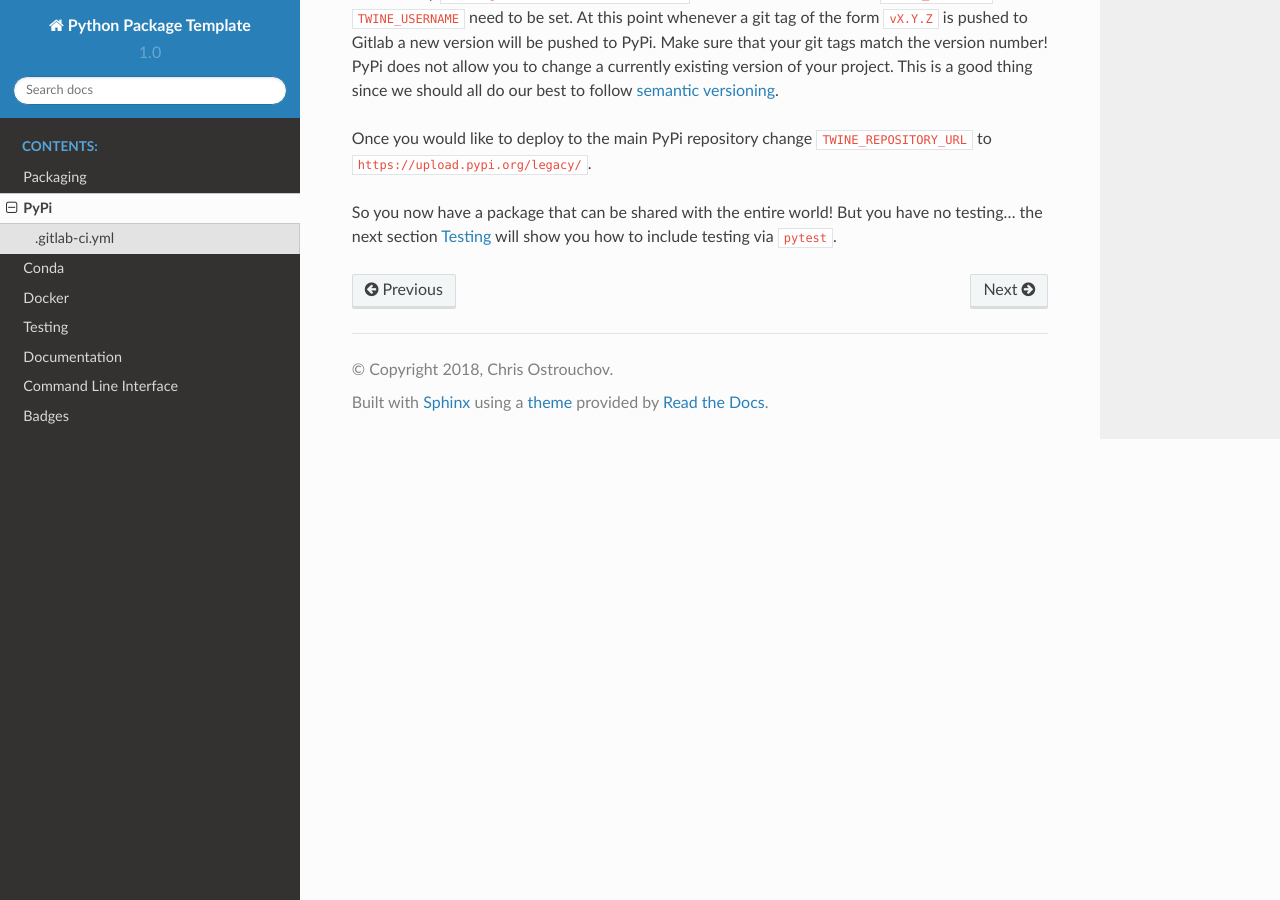
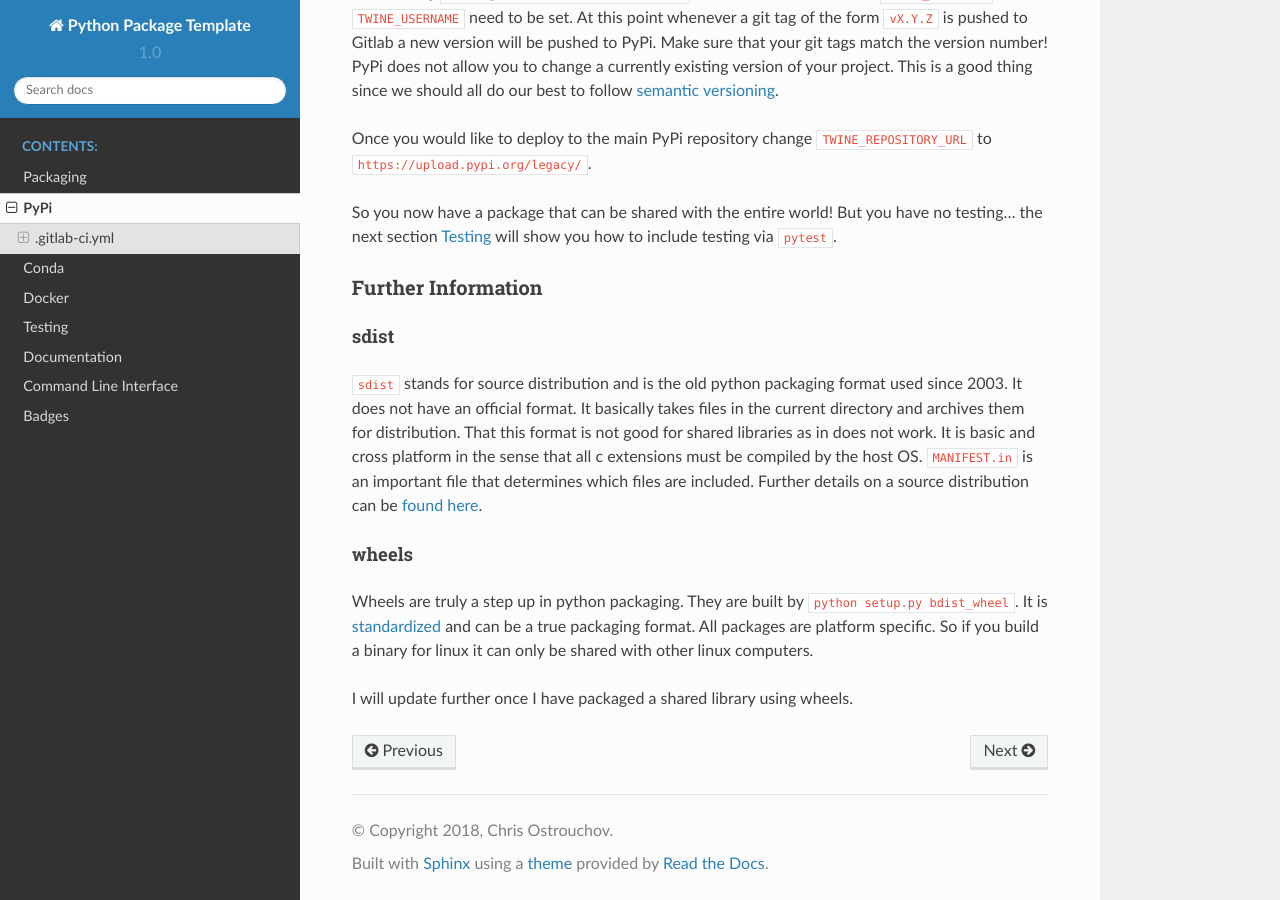
Before and after one commit to dazza-codes/aio-aws, a Sphinx documentation site: the page built from docs/pypi.rst, in a window 1280 px wide and 900 px high, scrolled down 1330 px. Built offline with Sphinx 7.4.7 and the Read the Docs theme 2.0.0, drawn with Linux system fonts in a browser that asks for light colours.

Commit message:
Adding difference between sdist and bdist_wheel

```diff
--- a/docs/pypi.rst
+++ b/docs/pypi.rst
@@ -85,3 +85,30 @@
 So you now have a package that can be shared with the entire world!
 But you have no testing... the next section :doc:`testing` will show
 you how to include testing via ``pytest``.
+
+Further Information
+-------------------
+
+sdist
+^^^^^
+``sdist`` stands for source distribution and is the old python packaging
+format used since 2003. It does not have an official format. It
+basically takes files in the current directory and archives them for
+distribution. That this format is not good for shared libraries as in
+does not work. It is basic and cross platform in the sense that all c
+extensions must be compiled by the host OS. ``MANIFEST.in`` is an
+important file that determines which files are included. Further
+details on a source distribution can be `found here
+<https://docs.python.org/3.6/distutils/sourcedist.html#specifying-the-files-to-distribute>`_.
+
+wheels
+^^^^^^
+
+Wheels are truly a step up in python packaging. They are built by
+``python setup.py bdist_wheel``. It is `standardized
+<https://www.python.org/dev/peps/pep-0427/>`_ and can be a true
+packaging format. All packages are platform specific. So if you build
+a binary for linux it can only be shared with other linux computers.
+
+I will update further once I have packaged a shared library using
+wheels.
```
Also changed, not shown: .gitlab-ci.yml.
